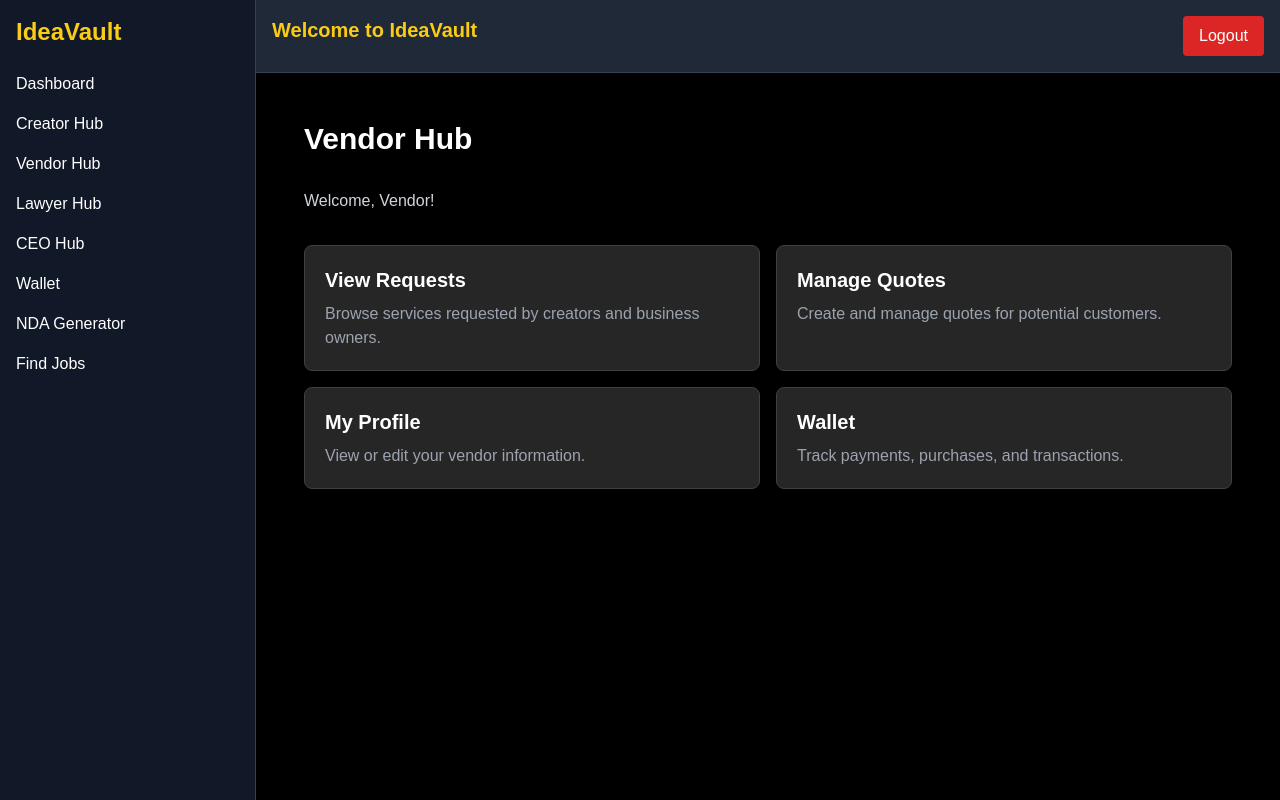
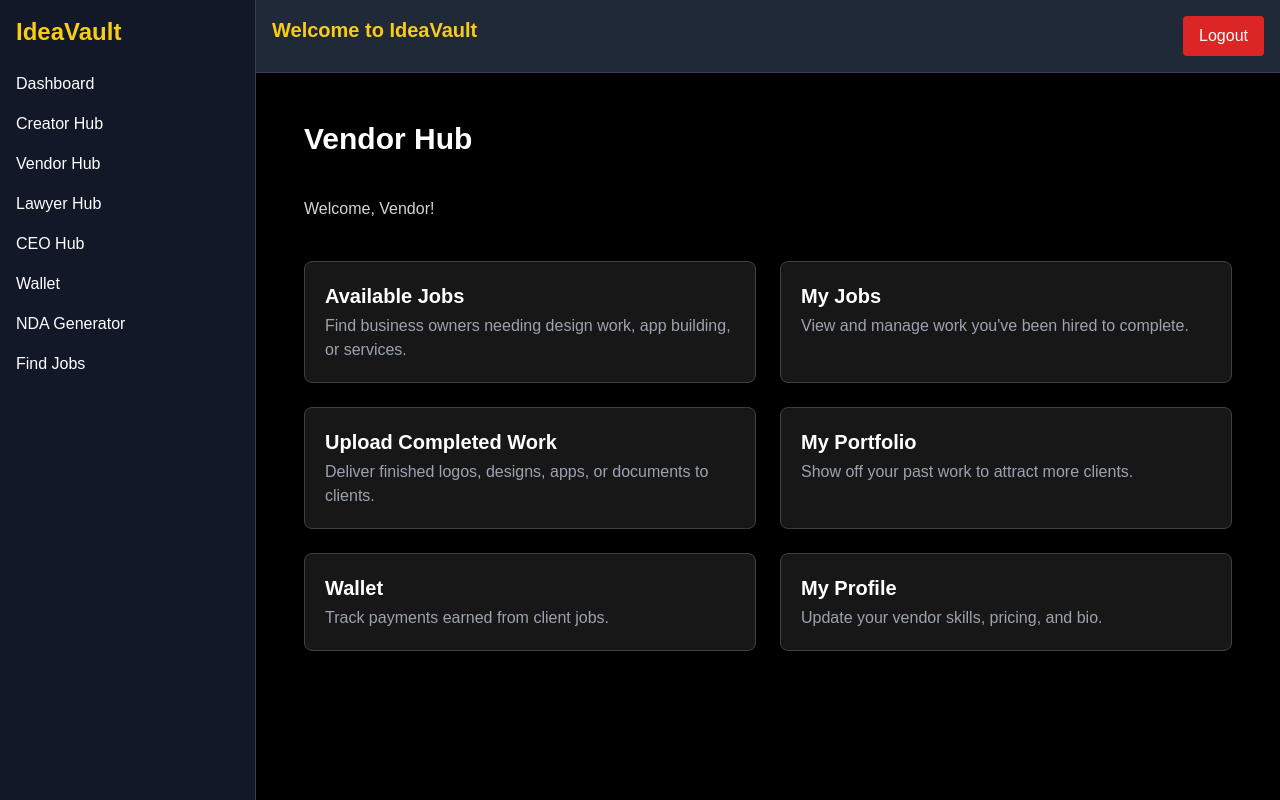
Before and after one commit to jaretlewis007-blip/IdeaVaultclean, a Next.js app: page /vendorhub in a window 1280 px wide. Built offline with nearby package versions, Linux system fonts and the light colour scheme; no server answers; the database is empty; sample sign-in values are in the browser's storage.

Commit message:
Update page.tsx

```diff
--- a/app/vendorhub/page.tsx
+++ b/app/vendorhub/page.tsx
@@ -1,16 +1,16 @@
 // app/vendorhub/page.tsx
 "use client";
 
+import { useEffect, useState } from "react";
 import { auth, db } from "../../firebase/config";
 import { useRouter } from "next/navigation";
-import { useEffect, useState } from "react";
 import { doc, getDoc } from "firebase/firestore";
 
 export default function VendorHubPage() {
   const router = useRouter();
   const user = auth.currentUser;
 
-  const [vendorName, setVendorName] = useState<string>("");
+  const [vendorName, setVendorName] = useState("");
 
   useEffect(() => {
     const loadVendor = async () => {
@@ -24,7 +24,7 @@ export default function VendorHubPage() {
           setVendorName(snap.data().name || "");
         }
       } catch (err) {
-        console.error("Error loading vendor profile:", err);
+        console.error("Vendor profile load error:", err);
       }
     };
 
@@ -37,54 +37,78 @@ export default function VendorHubPage() {
   }
 
   return (
-    <div className="p-6 space-y-8">
+    <div className="p-6 space-y-10">
       <h1 className="text-3xl font-bold">Vendor Hub</h1>
       <p className="text-gray-300">Welcome, {vendorName || "Vendor"}!</p>
 
-      <div className="grid grid-cols-1 md:grid-cols-2 gap-4">
-        {/* View Creator Requests */}
+      <div className="grid grid-cols-1 md:grid-cols-2 gap-6">
+
+        {/* View Vendor Jobs */}
         <div
-          onClick={() => router.push("/vendorhub/requests")}
-          className="bg-neutral-800 border border-neutral-700 p-5 rounded-lg cursor-pointer hover:bg-neutral-700 transition"
+          onClick={() => router.push("/jobs/find")}
+          className="bg-neutral-900 border border-neutral-700 p-5 rounded-lg cursor-pointer hover:bg-neutral-800 transition"
         >
-          <h2 className="text-xl font-bold mb-2">View Requests</h2>
-          <p className="text-gray-400">
-            Browse services requested by creators and business owners.
+          <h2 className="text-xl font-semibold">Available Jobs</h2>
+          <p className="text-gray-400 mt-1">
+            Find business owners needing design work, app building, or services.
           </p>
         </div>
 
-        {/* Manage Quotes */}
+        {/* Manage Assigned Jobs */}
         <div
-          onClick={() => router.push("/vendorhub/quotes")}
-          className="bg-neutral-800 border border-neutral-700 p-5 rounded-lg cursor-pointer hover:bg-neutral-700 transition"
+          onClick={() => router.push("/jobs/manage")}
+          className="bg-neutral-900 border border-neutral-700 p-5 rounded-lg cursor-pointer hover:bg-neutral-800 transition"
         >
-          <h2 className="text-xl font-bold mb-2">Manage Quotes</h2>
-          <p className="text-gray-400">
-            Create and manage quotes for potential customers.
+          <h2 className="text-xl font-semibold">My Jobs</h2>
+          <p className="text-gray-400 mt-1">
+            View and manage work you've been hired to complete.
+          </p>
+        </div>
+
+        {/* Upload Work */}
+        <div
+          onClick={() => router.push("/vendorhub/upload-work")}
+          className="bg-neutral-900 border border-neutral-700 p-5 rounded-lg cursor-pointer hover:bg-neutral-800 transition"
+        >
+          <h2 className="text-xl font-semibold">Upload Completed Work</h2>
+          <p className="text-gray-400 mt-1">
+            Deliver finished logos, designs, apps, or documents to clients.
+          </p>
+        </div>
+
+        {/* Manage Portfolio */}
+        <div
+          onClick={() => router.push("/vendorhub/portfolio")}
+          className="bg-neutral-900 border border-neutral-700 p-5 rounded-lg cursor-pointer hover:bg-neutral-800 transition"
+        >
+          <h2 className="text-xl font-semibold">My Portfolio</h2>
+          <p className="text-gray-400 mt-1">
+            Show off your past work to attract more clients.
+          </p>
+        </div>
+
+        {/* Wallet */}
+        <div
+          onClick={() => router.push("/wallet")}
+          className="bg-neutral-900 border border-neutral-700 p-5 rounded-lg cursor-pointer hover:bg-neutral-800 transition"
+        >
+          <h2 className="text-xl font-semibold">Wallet</h2>
+          <p className="text-gray-400 mt-1">
+            Track payments earned from client jobs.
           </p>
         </div>
 
         {/* Profile */}
         <div
           onClick={() => router.push(`/profile/${user.uid}`)}
-          className="bg-neutral-800 border border-neutral-700 p-5 rounded-lg cursor-pointer hover:bg-neutral-700 transition"
+          className="bg-neutral-900 border border-neutral-700 p-5 rounded-lg cursor-pointer hover:bg-neutral-800 transition"
         >
-          <h2 className="text-xl font-bold mb-2">My Profile</h2>
-          <p className="text-gray-400">
-            View or edit your vendor information.
+          <h2 className="text-xl font-semibold">My Profile</h2>
+          <p className="text-gray-400 mt-1">
+            Update your vendor skills, pricing, and bio.
           </p>
         </div>
 
-        {/* Wallet */}
-        <div
-          onClick={() => router.push("/wallet")}
-          className="bg-neutral-800 border border-neutral-700 p-5 rounded-lg cursor-pointer hover:bg-neutral-700 transition"
-        >
-          <h2 className="text-xl font-bold mb-2">Wallet</h2>
-          <p className="text-gray-400">
-            Track payments, purchases, and transactions.
-          </p>
-        </div>
       </div>
     </div>
   );
```
